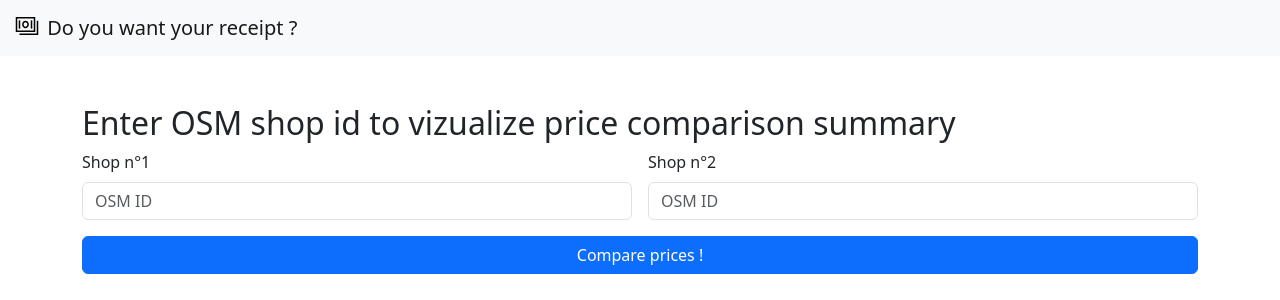
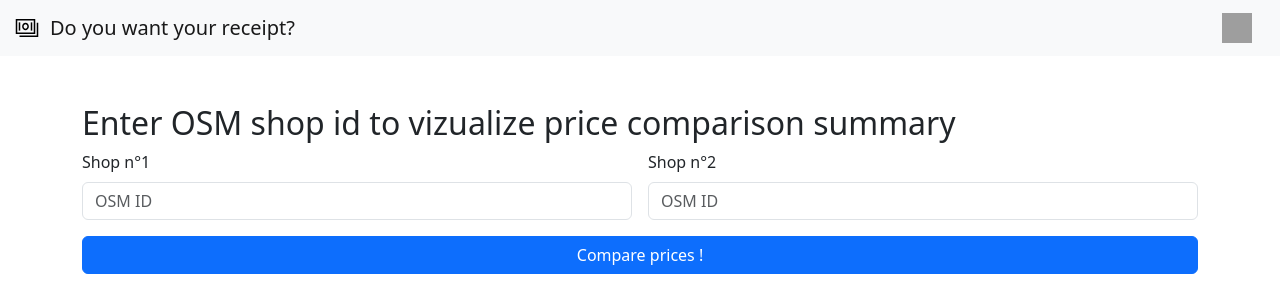
Before and after one commit to qloridant/shop_prices_comparaison, a Django app: page / in a window 1280 px wide. Shown: the top 300 px of the page. Run offline with Django 5.2, Linux system fonts and the light colour scheme; data that the repository does not hold is empty; some libraries are stand-ins or nearby versions; grey boxes are pictures that could not be loaded.

Commit message:
Improve header and shop names

```diff
--- a/main/templates/main/header.html
+++ b/main/templates/main/header.html
@@ -1,9 +1,12 @@
 {% load static %}
 <nav class="navbar navbar-light bg-light">
     <div class="container-fluid">
-      <a class="navbar-brand" href="">
-        <img src="{% static 'main/money.svg' %}" alt="" width="30" height="24" class="d-inline-block align-text-top">
-        Do you want your receipt ?
-      </a>
+        <a class="navbar-brand d-flex align-items-center" href="#">
+            <img src="{% static 'main/money.svg' %}" alt="App logo" width="30" height="24" class="d-inline-block align-text-top me-2">
+            Do you want your receipt?
+        </a>
+        <a href="https://github.com/qloridant/shop_prices_comparaison" target="_blank" class="d-flex align-items-center me-3">
+            <img src="https://github.githubassets.com/images/modules/logos_page/GitHub-Mark.png" alt="GitHub" width="30" height="30" class="d-inline-blockp">
+        </a>
     </div>
-  </nav>
+</nav>
--- a/main/views.py
+++ b/main/views.py
@@ -13,19 +13,9 @@ def shop_compare_summary(request):
     # Fetch shops from OpenStreetMap
     for shop_id in [shop_id_1, shop_id_2]:
         shop = {'id': shop_id}
-        # response = requests.get(f"https://www.openstreetmap.org/api/0.6/node/{shop_id}")
-        # data = xmltodict.parse(response.content)['osm']['node'] if response.status_code == 200 else {}
-        # if 'tag' in data.keys():
-        #     for node in data['tag']:
-        #         if node['@k'] == 'name':
-        #             shop['name'] = node['@v']
-        #         if node['@k'] == 'addr:city':
-        #             shop['city'] = node['@v']
-        #         pass
         selected_shops.append(shop)
 
     # Receive list of selected shops and retrieve product prices from OFF
-
     shop_products = {}
     products = {}
     for shop in selected_shops:
@@ -34,7 +24,7 @@ def shop_compare_summary(request):
             for price in prices['items']:
                 if not shop.get('name'):
                     location = price.get('location')
-                    shop['name'] = location['osm_name']
+                    shop['name'] = location['osm_display_name']
 
                 product = price.get('product')
                 if not product:
```
Also changed, not shown: 1 other file.
